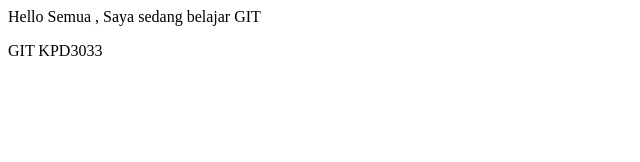
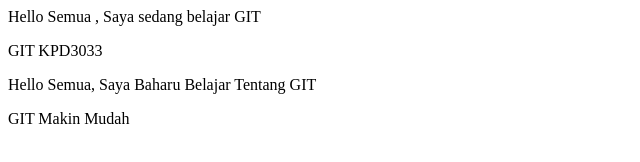
Before and after one commit to 2604shafrenaA/project01-html, a plain HTML site: page index.html in a window 1280 px wide. Shown: the whole page, without its empty margins (0-640 px from the left). Drawn offline with Linux system fonts and the light colour scheme.

Commit message:
belajar git mudah

```diff
--- a/index.html
+++ b/index.html
@@ -5,5 +5,7 @@
     <body>
         <p>Hello Semua , Saya sedang belajar GIT</p>
         <p>GIT KPD3033</p>
+        <p>Hello Semua, Saya Baharu Belajar Tentang GIT</p>
+        <p>GIT Makin Mudah</p>
     </body>
 </html>
```
